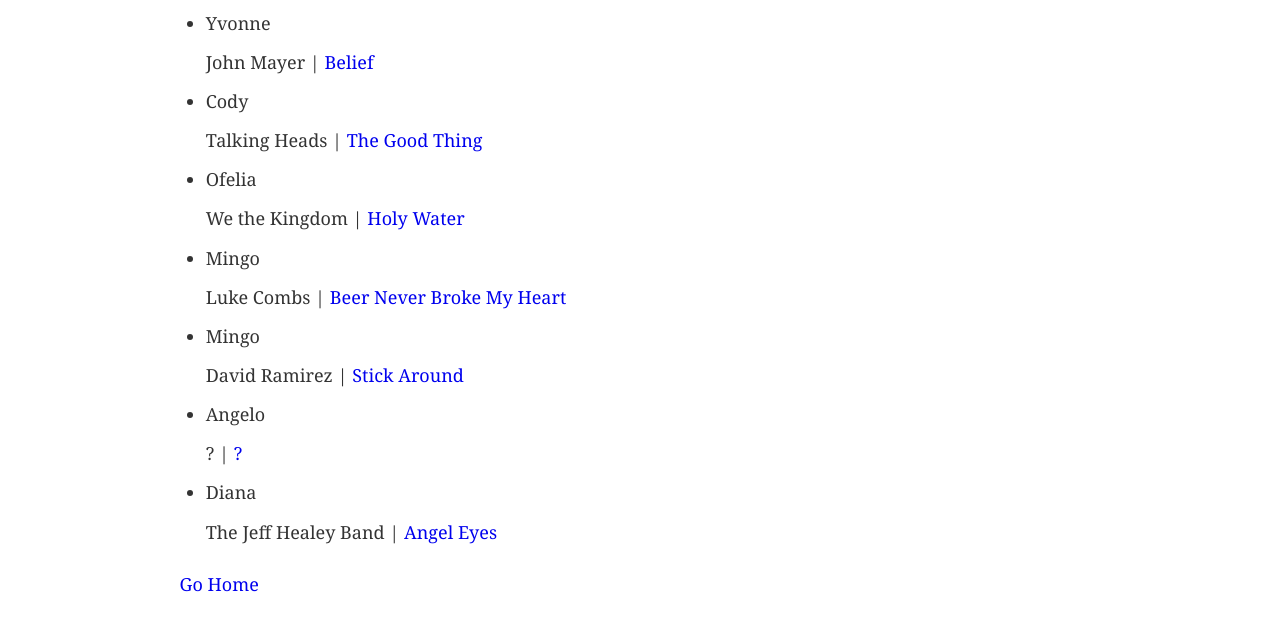
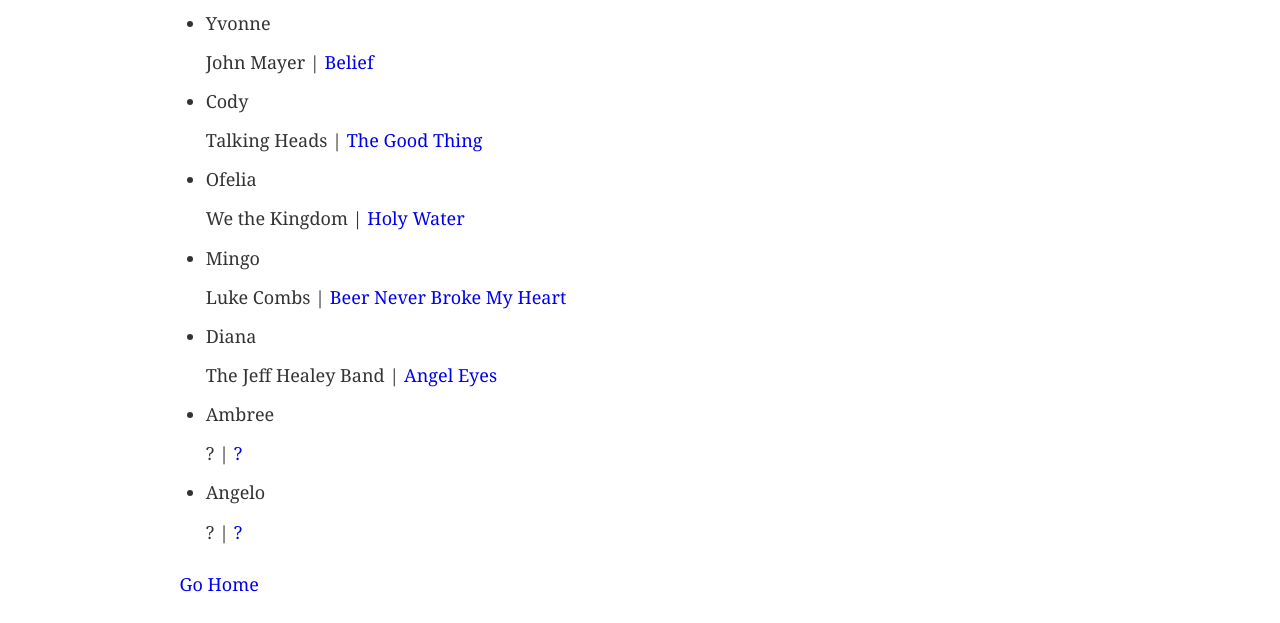
Before and after one commit to codytaft/dylyndev, a Gatsby site: page /week-5 in a window 1280 px wide. Shown: the part 262-885 px from the top of the page. Built offline with nearby package versions, Linux system fonts and the light colour scheme; Gatsby itself is replaced by a stand-in of ours.

Commit message:
Update list

```diff
--- a/src/pages/week-5.js
+++ b/src/pages/week-5.js
@@ -41,22 +41,22 @@
       link: 'https://youtu.be/7Lb9dq-JZFI',
     },
     {
-      submitter: 'Mingo',
-      artist: 'David Ramirez ',
-      song: 'Stick Around',
-      link: 'https://youtu.be/oV0Vi658byo',
+      submitter: 'Diana',
+      artist: 'The Jeff Healey Band',
+      song: 'Angel Eyes',
+      link: 'https://m.youtube.com/watch?v=kag0TsZzxpw',
+    },
+    {
+      submitter: 'Ambree',
+      artist: '?',
+      song: '?',
+      link: '?',
     },
     {
       submitter: 'Angelo',
       artist: '?',
       song: '?',
       link: '?',
-    },
-    {
-      submitter: 'Diana',
-      artist: 'The Jeff Healey Band',
-      song: 'Angel Eyes',
-      link: 'https://m.youtube.com/watch?v=kag0TsZzxpw',
     },
   ];
   return (
```
